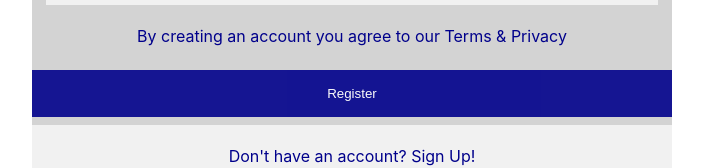
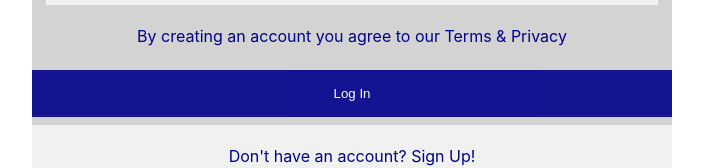
Before and after one commit to andrewjulian/phase-4-final, a React (Create React App) app in the folder client/: page / in a window 1280 px wide. Shown: the part 396-564 px from the top of the page, without its empty margins (288-991 px from the left). Built offline with nearby package versions, Linux system fonts and the light colour scheme.

Commit message:
small css/jsx updates

```diff
--- a/client/src/components/Landing.js
+++ b/client/src/components/Landing.js
@@ -33,12 +33,12 @@ const Landing = () => {
         <input type="text" placeholder="Enter Password" value={password} onChange={handlePasswordChange} id="psw" required></input>
         <br/>
         <p>By creating an account you agree to our Terms & Privacy</p>
-        <button type="submit" className="registerbtn">Register</button>
+        <button type="submit" className="registerbtn">Log In</button>
       </form>
 
       <div className="signin">
         <p>Don't have an account? Sign Up!</p>
-        <button>
+        <button className="accountbtn">
           <Link to="/signup">Sign Up!</Link>
         </button>
       </div>
--- a/client/src/components/Signup.js
+++ b/client/src/components/Signup.js
@@ -41,12 +41,12 @@ const Signup = () => {
         <input type="text" placeholder="Enter Password" value={imageUrl} onChange={(e)=> setImageUrl(e.target.value)} id="psw" required></input>
         <br/>
         <p>By creating an account you agree to our Terms & Privacy</p>
-        <button type="submit" className="registerbtn">Register</button>
+        <button type="submit" className="registerbtn">Register!</button>
       </form>
 
       <div className="signin">
         <p>Already have an account? Sign in</p>
-        <button>
+        <button className="accountbtn">
           <Link to="/">Login</Link>
         </button>
       </div>
```
